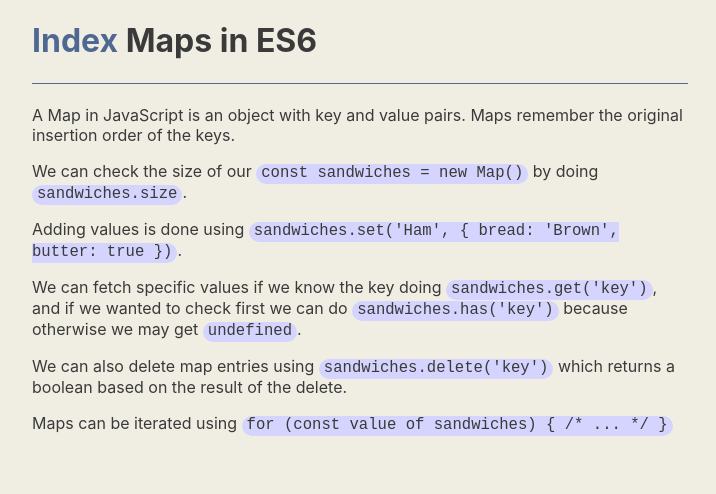
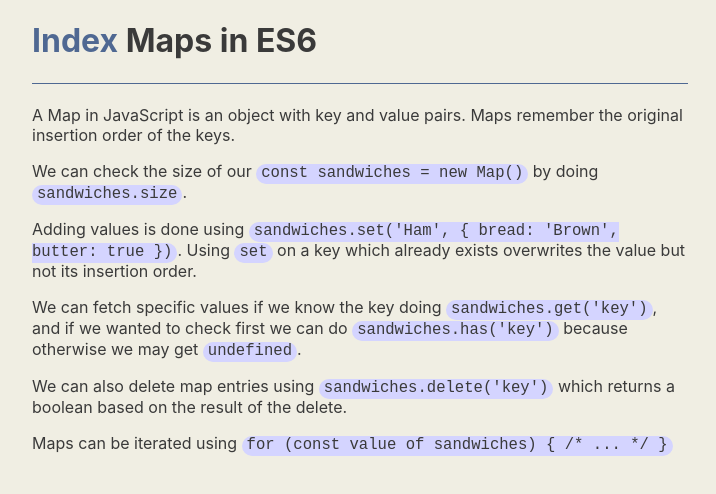
Before and after one commit to drbzyx/es6-concepts, a Next.js app in the folder app/: page /maps in a window 1280 px wide. Shown: the top 494 px of the page, without its empty margins (280-996 px from the left). Built offline with nearby package versions, Linux system fonts and the light colour scheme.

Commit message:
Pages(Maps): Update content

```diff
--- a/app/pages/maps.js
+++ b/app/pages/maps.js
@@ -16,7 +16,8 @@ export default function Maps() {
         <Paragraph>
           Adding values is done using{' '}
           <Code>{`sandwiches.set('Ham', { bread: 'Brown', butter: true })`}</Code>
-          .
+          . Using <Code>set</Code> on a key which already exists overwrites the
+          value but not its insertion order.
         </Paragraph>
         <Paragraph>
           We can fetch specific values if we know the key doing{' '}
```
